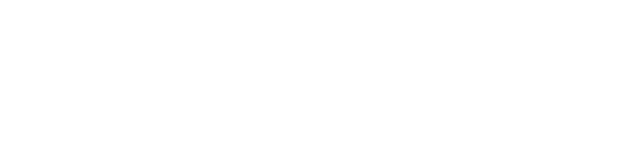
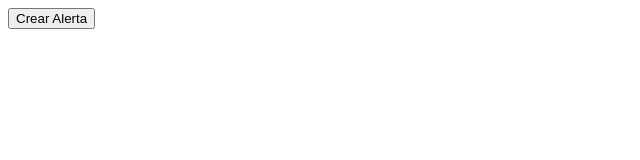
Before and after one commit to sergiodibujo/taller2-SARubianoF, a website with bundled scripts: page pages/index.html in a window 1280 px wide. Shown: the whole page, without its empty margins (0-640 px from the left). Built offline with nearby package versions, Linux system fonts and the light colour scheme.

Commit message:
Creo el bot'on de Crear alerta

```diff
--- a/pages/index.html
+++ b/pages/index.html
@@ -3,9 +3,12 @@
 <head>
     <meta charset="UTF-8">
     <meta name="viewport" content="width=device-width, initial-scale=1.0">
-    <title>Document</title>
+    <title>Document Sergio Pronando la rama</title>
 </head>
 <body>
+    <button onclick="crearAlerta()">Crear Alerta</button>
+
+
     <script type="module" src="../dist/index.js"></script>
 </body>
 </html>
--- a/src/index.ts
+++ b/src/index.ts
@@ -1 +1,5 @@
 console.log("Hola mundo")
+
+function crearAlerta() {
+    alert("Hola Mundo")
+}
```
Also changed, not shown: 1 other file.
